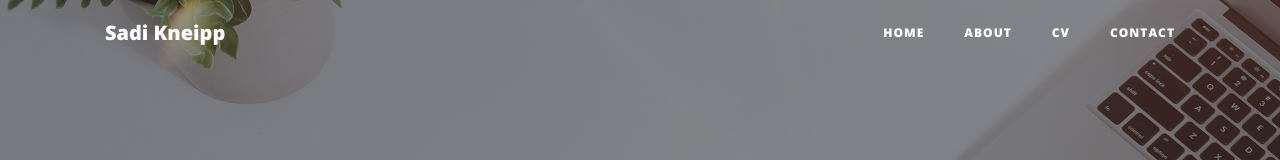
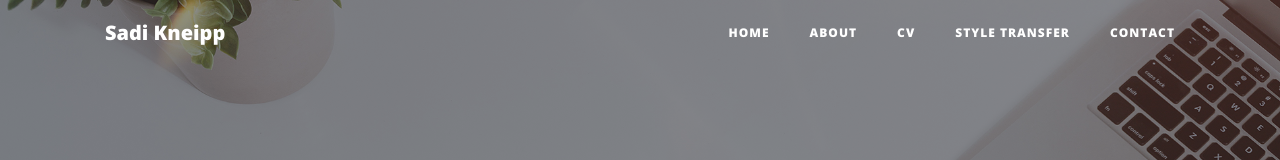
Before and after one commit to sadikneipp/sadikneipp.github.io, a website: page index.html in a window 1280 px wide. Shown: the top 160 px of the page. Drawn offline with nearby package versions, Linux system fonts and the light colour scheme.

Commit message:
add style transfer to main bar

```diff
--- a/index.html
+++ b/index.html
@@ -43,6 +43,9 @@
           </li>
           <li class="nav-item">
             <a class="nav-link" href="files/sadi_cv.pdf">CV</a>
+          </li>
+          <li class="nav-item">
+            <a class="nav-link" href="style_transfer.html">Style Transfer</a>
           </li>
           <li class="nav-item">
             <a class="nav-link" href="contact.html">Contact</a>
```
